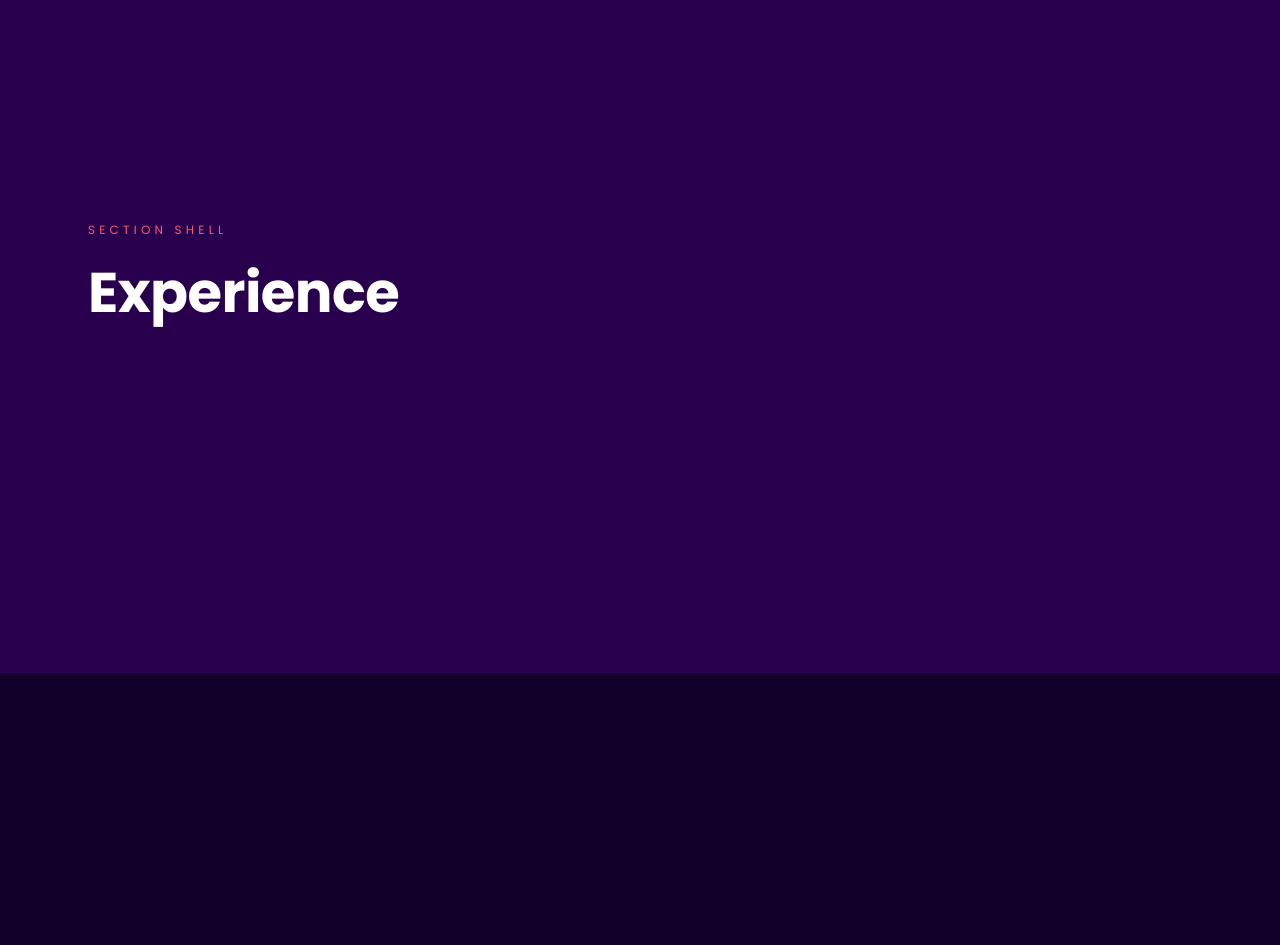
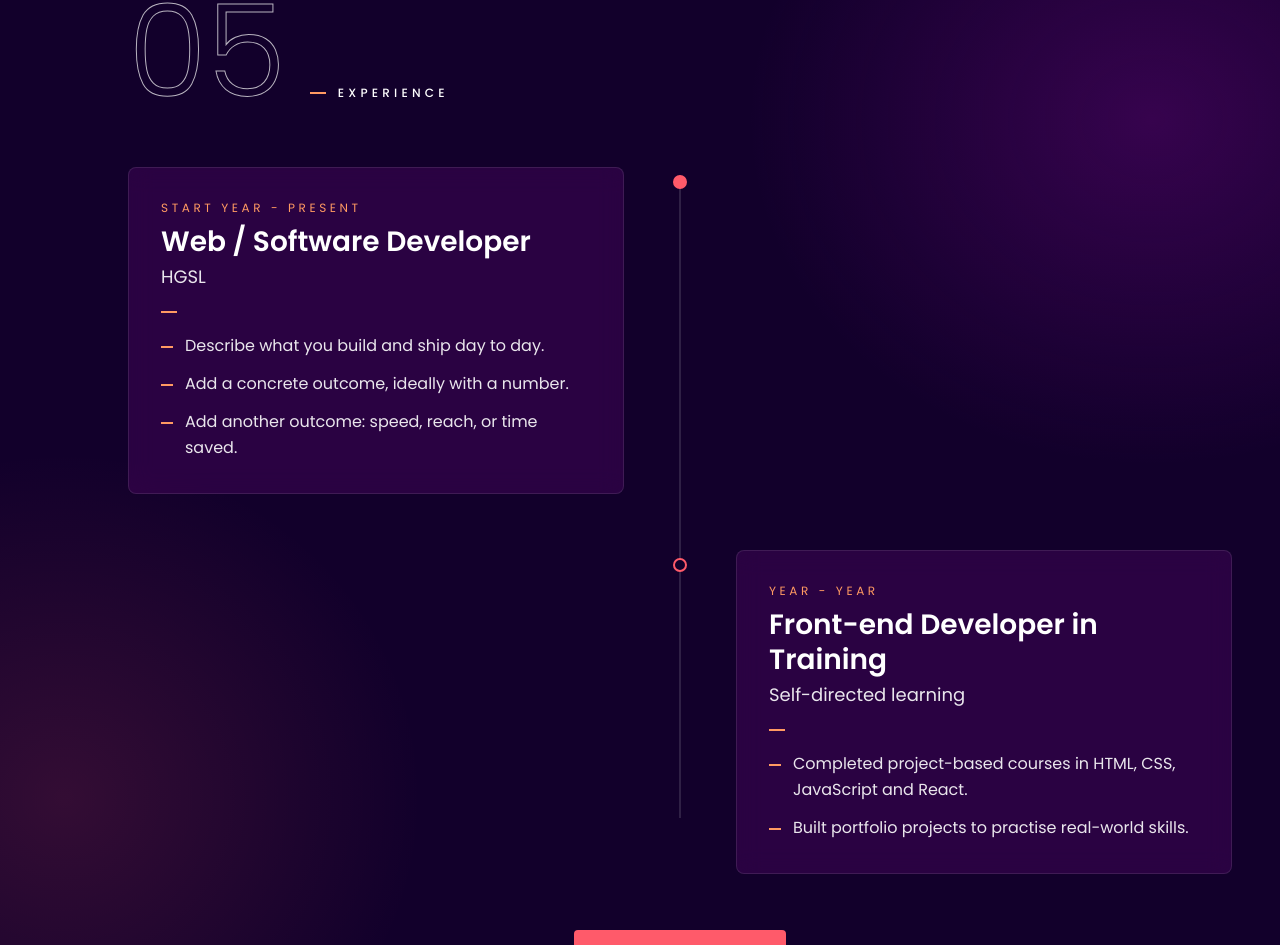
Before and after one commit to Primate2580/my_developer_portfolio, a React (Vite) app: page / in a window 1280 px wide. Shown: the part 3855-4800 px from the top of the page. Built offline with nearby package versions, Linux system fonts and the light colour scheme.

Commit message:
feat(experience): add Experience timeline with alternating cards and CV download

```diff
--- a/src/App.jsx
+++ b/src/App.jsx
@@ -6,10 +6,10 @@ import Hero from './components/Hero'
 import About from './components/About'
 import Skills from './components/Skills'
 import Projects from './components/Projects'
+import Experience from './components/Experience'
 
 // Section shells: each one gets real content in its own phase.
 const shells = [
-  { id: 'experience', label: 'Experience', tone: 'bg-violet-deep/40' },
   { id: 'contact', label: 'Contact', tone: 'bg-ink' },
 ]
 
@@ -33,6 +33,7 @@ export default function App() {
         <About />
         <Skills />
         <Projects />
+        <Experience />
 
         {shells.map(({ id, label, tone }) => (
           <section
--- /dev/null
+++ b/src/components/Experience.jsx
@@ -0,0 +1,101 @@
+import { Download } from 'lucide-react'
+import { experience } from '../data/content'
+import Button from './ui/Button'
+import Dash from './ui/Dash'
+import DotRow from './ui/DotRow'
+import Reveal from './ui/Reveal'
+
+export default function Experience() {
+  return (
+    <section
+      id="experience"
+      aria-labelledby="experience-heading"
+      className="relative -ml-(--rail-width) flex min-h-svh flex-col justify-center overflow-hidden bg-ink py-24 pl-[calc(var(--rail-width)+2.75rem)] pr-6 md:pl-[calc(var(--rail-width)+4rem)] md:pr-12 lg:py-32"
+    >
+      <div
+        aria-hidden="true"
+        className="absolute inset-0 bg-[radial-gradient(45%_40%_at_90%_20%,rgb(138_10_158/0.3),transparent_70%),radial-gradient(40%_40%_at_5%_75%,rgb(255_90_106/0.14),transparent_70%)]"
+      />
+      <DotRow className="absolute left-(--rail-width) right-0 top-8" />
+      <DotRow className="absolute bottom-8 left-(--rail-width) right-0 opacity-50" />
+
+      <div className="relative mx-auto w-full max-w-6xl">
+        {/* Numeral + label */}
+        <Reveal className="mb-12 flex items-end gap-6 lg:mb-16">
+          <span
+            aria-hidden="true"
+            className="select-none text-[clamp(4rem,10vw,8rem)] font-light leading-[0.8] text-transparent [-webkit-text-stroke:1px_rgba(255,255,255,0.7)]"
+          >
+            {experience.numeral}
+          </span>
+          <div className="flex items-center gap-3 pb-1">
+            <Dash />
+            <h2
+              id="experience-heading"
+              className="text-xs font-medium uppercase leading-none tracking-[0.35em] text-white"
+            >
+              {experience.label}
+            </h2>
+          </div>
+        </Reveal>
+
+        {/* Timeline.
+            Mobile : line on the left, cards to its right.
+            md+    : line down the middle, cards alternate left / right. */}
+        <ol role="list" className="relative space-y-10 md:space-y-14">
+          {/* the thin line */}
+          <span
+            aria-hidden="true"
+            className="absolute bottom-0 left-[7px] top-2 w-px bg-white/25 md:left-1/2 md:-translate-x-1/2"
+          />
+
+          {experience.items.map((item, i) => {
+            const onRight = i % 2 === 1
+            return (
+              <li key={`${item.role}-${i}`} className="relative pl-8 md:grid md:grid-cols-2 md:pl-0">
+                {/* dot marker: filled coral for the current role, outlined for earlier ones */}
+                <span
+                  aria-hidden="true"
+                  data-dot
+                  className={`absolute left-0 top-2 h-3.5 w-3.5 rounded-full border-2 border-coral md:left-1/2 md:-translate-x-1/2 ${item.current ? 'bg-coral' : 'bg-ink'}`}
+                />
+
+                <Reveal
+                  className={`md:col-start-1 md:row-start-1 ${onRight ? 'md:col-start-2 md:pl-14' : 'md:pr-14'}`}
+                >
+                  <article className="rounded-lg border border-white/10 bg-violet/20 p-5 backdrop-blur-md sm:p-6 md:p-8">
+                    <p className="mb-2 text-xs uppercase tracking-[0.2em] text-orange md:tracking-[0.3em]">{item.dates}</p>
+                    <h3>{item.role}</h3>
+                    <p className="mt-1 text-lg text-white/90">{item.company}</p>
+                    <Dash className="my-5" />
+                    <ul role="list" className="space-y-3">
+                      {item.bullets.map((b) => (
+                        <li key={b} className="flex gap-3 text-[0.95rem] leading-relaxed text-white/90 md:text-base">
+                          <span aria-hidden="true" className="mt-[0.8em] h-0.5 w-3 shrink-0 bg-orange" />
+                          {b}
+                        </li>
+                      ))}
+                    </ul>
+                  </article>
+                </Reveal>
+              </li>
+            )
+          })}
+        </ol>
+
+        {/* CV download */}
+        <Reveal className="mt-14 md:flex md:justify-center">
+          <Button
+            href={experience.cv.href}
+            download={experience.cv.filename}
+            className="gap-3"
+          >
+            <Download aria-hidden="true" size={16} strokeWidth={2.5} />
+            {experience.cv.label}
+            <span className="sr-only"> (PDF)</span>
+          </Button>
+        </Reveal>
+      </div>
+    </section>
+  )
+}
--- a/src/components/ui/Button.jsx
+++ b/src/components/ui/Button.jsx
@@ -10,9 +10,9 @@ const variants = {
   ghost: 'border-2 border-white/70 text-white hover:border-white hover:bg-white/10',
 }
 
-export default function Button({ href, variant = 'primary', className = '', children }) {
+export default function Button({ href, variant = 'primary', className = '', children, ...props }) {
   return (
-    <a href={href} className={`${base} ${variants[variant]} ${className}`}>
+    <a href={href} className={`${base} ${variants[variant]} ${className}`} {...props}>
       {children}
     </a>
   )
--- a/src/data/content.js
+++ b/src/data/content.js
@@ -97,24 +97,33 @@ export const projects = {
 
 export const experience = {
   label: 'Experience',
+  numeral: '05',
+  // Newest first. `current: true` fills the timeline dot in coral.
   items: [
     {
       role: 'Web / Software Developer',
       company: 'HGSL',
-      dates: 'TODO: Start - Present',
+      dates: 'Start year - Present', // TODO
+      current: true,
       bullets: [
-        'TODO: A concrete outcome you delivered.',
-        'TODO: Another outcome, ideally with a number.',
+        'Describe what you build and ship day to day.', // TODO
+        'Add a concrete outcome, ideally with a number.', // TODO
+        'Add another outcome: speed, reach, or time saved.', // TODO
       ],
     },
     {
-      role: 'TODO: Education / learning milestone',
-      company: 'TODO',
-      dates: 'TODO',
-      bullets: ['TODO: What you learned or built.'],
+      role: 'Front-end Developer in Training', // TODO: or your education / learning milestone
+      company: 'Self-directed learning', // TODO
+      dates: 'Year - Year', // TODO
+      current: false,
+      bullets: [
+        'Completed project-based courses in HTML, CSS, JavaScript and React.', // TODO
+        'Built portfolio projects to practise real-world skills.', // TODO
+      ],
     },
   ],
-  cv: '/cv.pdf', // TODO: add your CV to /public/cv.pdf
+  // Replace /public/cv.pdf with your real CV (keep the same file name)
+  cv: { href: '/cv.pdf', label: 'Download CV', filename: 'Alabi-Tosin-Samson-CV.pdf' },
 }
 
 export const contact = {
```
Also changed, not shown: 1 other file (tests, documents, lock files or other folders).
